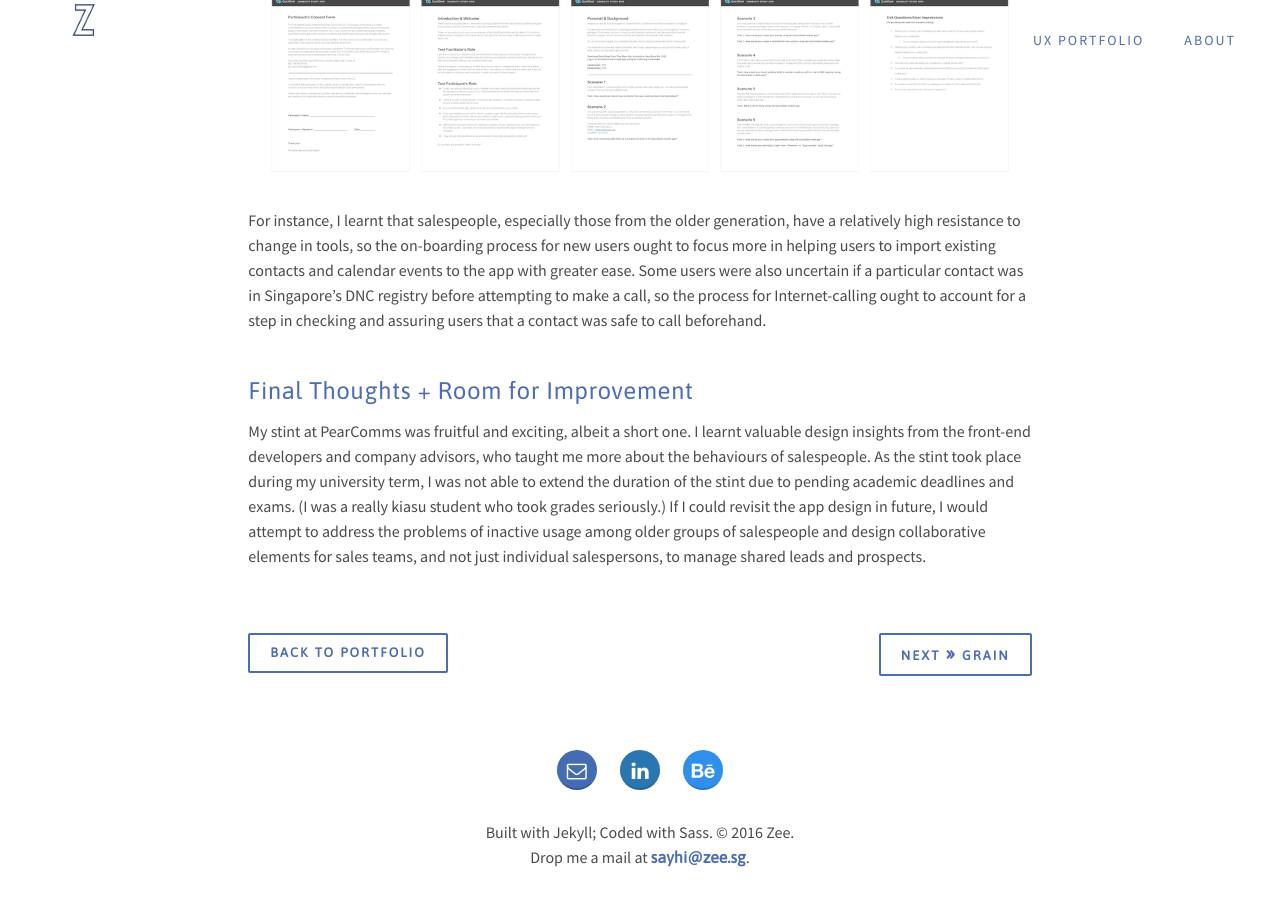
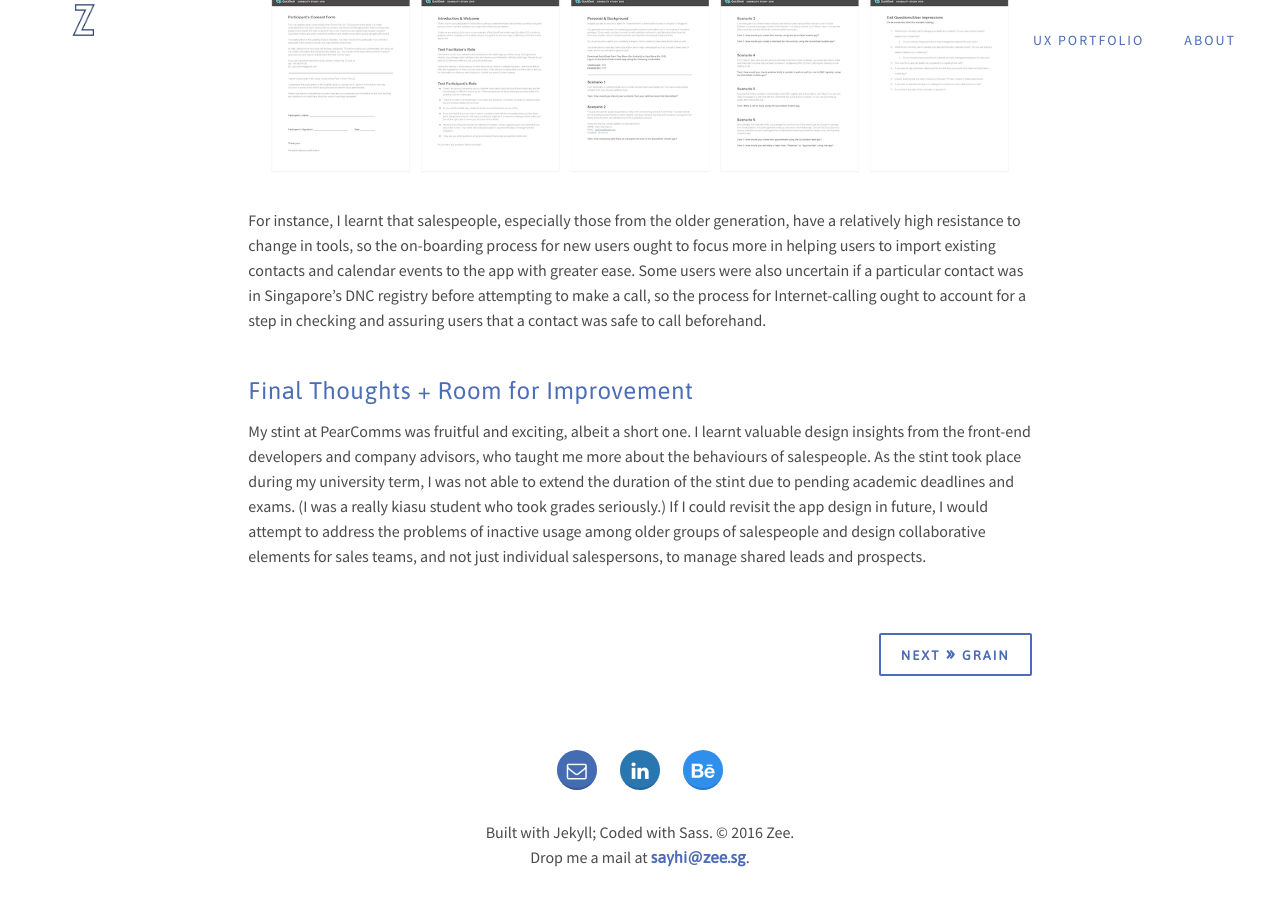
Before and after one commit to yzixuan/yzixuan.github.io, a Jekyll site: the page built from _posts/2016-08-12-quickdesk.markdown, in a window 1280 px wide and 900 px high, scrolled down 7895 px. Built offline with Jekyll 4.4.1, drawn with Linux system fonts in a browser that asks for light colours; nearby versions of some CDN libraries.

Commit message:
replace back to portfolio button with a button that links to the previous post in line

```diff
--- a/_layouts/post.html
+++ b/_layouts/post.html
@@ -13,9 +13,14 @@ layout: default
           </div>
           <div class="col-md-8 col-md-offset-2">
               <div class="page-navigation">
-                <a href="/portfolio" class="prev">
+                <!--<a href="/portfolio" class="prev">
                   <button class="btn color">Back to Portfolio</button>
-                </a>
+                </a>!-->
+                {% if page.next.url %}
+                  <a class="prev" href="{{page.next.url}}">
+                    <button class="btn color">Prev <span class="next-sign">&laquo;</span> {{page.next.title}}</button>
+                  </a>
+                {% endif %}
                 {% if page.previous.url %}
                   <a class="next" href="{{page.previous.url}}">
                     <button class="btn color">Next <span class="next-sign">&raquo;</span> {{page.previous.title}}</button>
```
